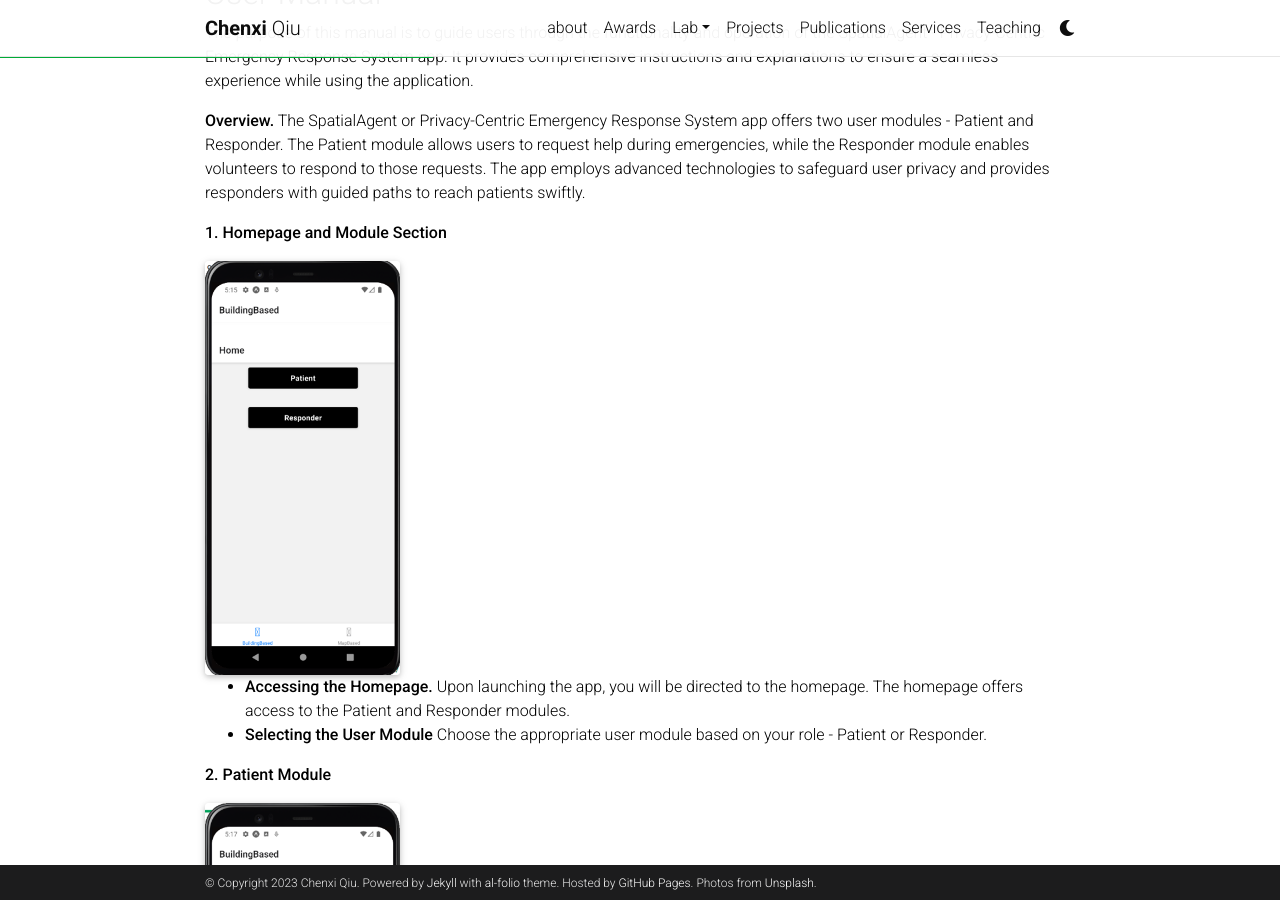
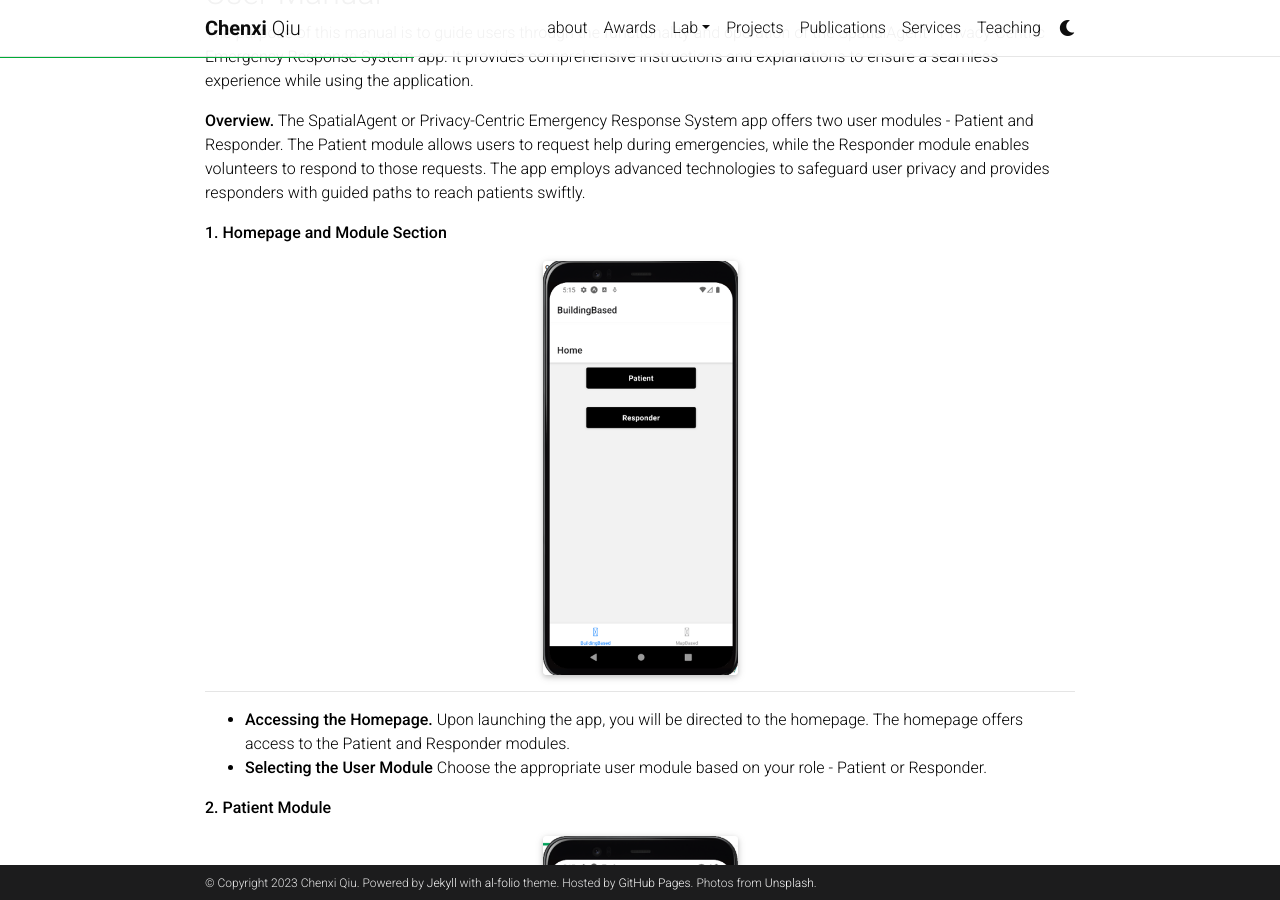
Before and after one commit to chenxiunt/chenxiunt.github.io, a Jekyll site: the page built from _projects/SpatialAgent.markdown, in a window 1280 px wide and 900 px high, scrolled down 1747 px. Built offline with Jekyll 4.4.1, drawn with Linux system fonts in a browser that asks for light colours; comment, search, counter and statistics services are not loaded; a style sheet for code colours, icons or effects is not loaded.

Commit message:
Update SpatialAgent.markdown

```diff
--- a/_projects/SpatialAgent.markdown
+++ b/_projects/SpatialAgent.markdown
@@ -45,11 +45,12 @@ The purpose of this manual is to guide users through the functionality and opera
 **1. Homepage and Module Section**
 
 
-<div class="row justify-content-md">
+<div class="row justify-content-md-center">
     <div class="col-sm-3">
         <img class="img-fluid rounded z-depth-1" src="{{ '/assets/img/projects/SpatialAgent/1Homepage.png' | relative_url }}" alt="" title="Homepage"/>
     </div>
 </div>
+----------
 
 * **Accessing the Homepage.** Upon launching the app, you will be directed to the homepage. The homepage offers access to the Patient and Responder modules.
 * **Selecting the User Module** Choose the appropriate user module based on your role - Patient or Responder.
@@ -57,20 +58,22 @@ The purpose of this manual is to guide users through the functionality and opera
 **2. Patient Module**
 
 
-<div class="row justify-content-md">
+<div class="row justify-content-md-center">
     <div class="col-sm-3">
         <img class="img-fluid rounded z-depth-1" src="{{ '/assets/img/projects/SpatialAgent/2PatientModule.png' | relative_url }}" alt="" title="Homepage"/>
     </div>
 </div>
+----------
 
 * **Requesting Help** In the Patient module, select "Request Help" to initiate a help request. Add floor details to accurately pinpoint your location. After providing the floor details, tap on "Submit" to initiate the help request, which will be saved in the database.
 
 
-<div class="row justify-content-md">
+<div class="row justify-content-md-center">
     <div class="col-sm-3">
         <img class="img-fluid rounded z-depth-1" src="{{ '/assets/img/projects/SpatialAgent/3RequestHelp.png' | relative_url }}" alt="" title="Homepage"/>
     </div>
 </div>
+----------
 
 * **Checking Request Status** Check the current status of your request by selecting "Request Status." The status indicators include:
     * Waiting for Responder
@@ -80,12 +83,12 @@ The purpose of this manual is to guide users through the functionality and opera
 **3. Responder Module**
 
 
-<div class="row justify-content-md">
+<div class="row justify-content-md-center">
     <div class="col-sm-3">
         <img class="img-fluid rounded z-depth-1" src="{{ '/assets/img/projects/SpatialAgent/4ResponderInitiate.png' | relative_url }}" alt="" title="Homepage"/>
     </div>
 </div>
-
+----------
 
 * **Initiate Help**.
     * In the Responder module, select "Initiate Help" and enter your mobile number.
@@ -101,7 +104,7 @@ The purpose of this manual is to guide users through the functionality and opera
     * Path Assigned
 
 
-<div class="row justify-content-md">
+<div class="row justify-content-md-center">
     <div class="col-sm-3">
         <img class="img-fluid rounded z-depth-1" src="{{ '/assets/img/projects/SpatialAgent/5ResponderCheckingStatus1.png' | relative_url }}" alt="" title="Homepage"/>
     </div>
@@ -109,7 +112,7 @@ The purpose of this manual is to guide users through the functionality and opera
         <img class="img-fluid rounded z-depth-1" src="{{ '/assets/img/projects/SpatialAgent/5ResponderCheckingStatus2.png' | relative_url }}" alt="" title="Homepage"/>
     </div>
 </div>
-
+----------
 
 * **Viewing Responder Path**. View the path to follow when serving the location. Path representation includes:
     * Dotted Line: Staircase
@@ -117,22 +120,23 @@ The purpose of this manual is to guide users through the functionality and opera
     * Brown Line: Path on Another Floor
 
 
-<div class="row justify-content-md">
+<div class="row justify-content-md-center">
     <div class="col-sm-3">
         <img class="img-fluid rounded z-depth-1" src="{{ '/assets/img/projects/SpatialAgent/7ResponderPath.png' | relative_url }}" alt="" title="Homepage"/>
     </div>
 </div>
-
+----------
 
 * **Heat Map Visualization**. The app provides a heat map visualization to represent obfuscation probabilities for each location in the building.
     * Interpret the probabilities on the heat map to understand the likelihood of a location being chosen for obfuscation.
 
 
-<div class="row justify-content-md">
+<div class="row justify-content-md-center">
     <div class="col-sm-3">
         <img class="img-fluid rounded z-depth-1" src="{{ '/assets/img/projects/SpatialAgent/8Heatmap.png' | relative_url }}" alt="" title="Homepage"/>
     </div>
 </div>
+----------
 
 ## Conclusion
 This project presents a comprehensive and privacy-conscious emergency response system, leveraging innovative technologies such as React Native, Python Flask, MATLAB, Google Maps API, and MongoDB. The proposed architecture ensures user privacy while providing effective assistance to those in need. In the following sections, we will delve deeper into each component and highlight their individual contributions to the project's success.
```
